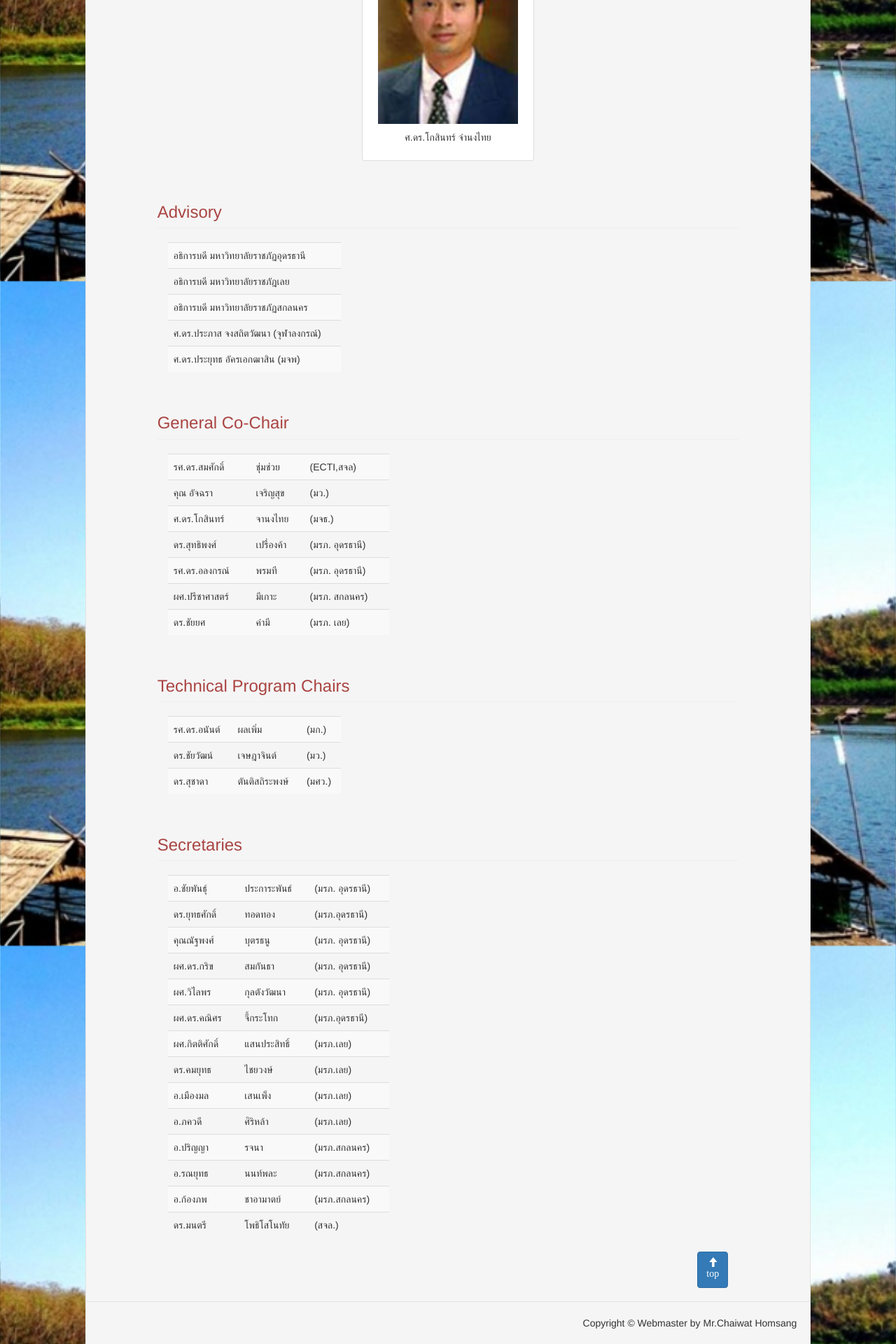
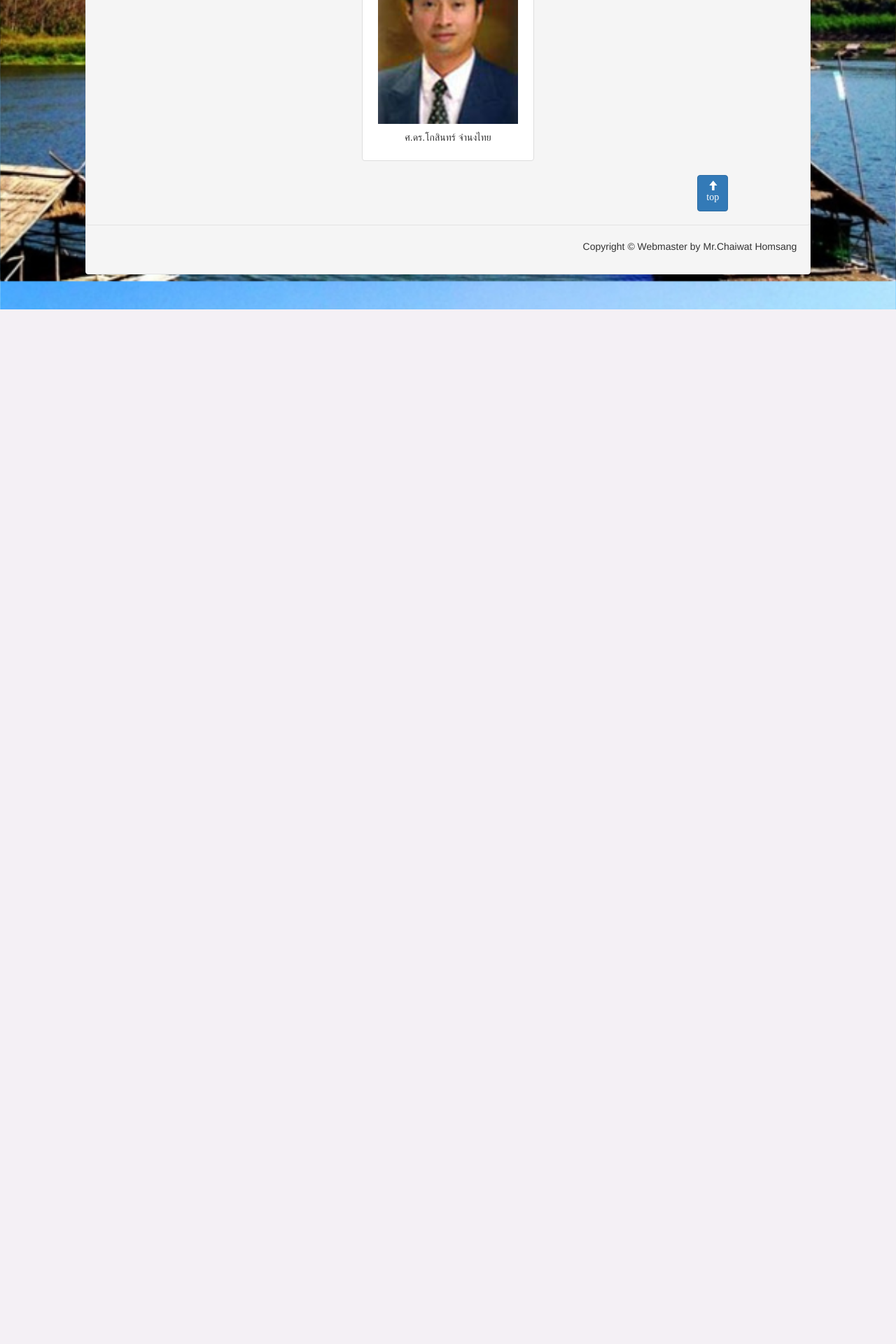
Before and after one commit to mynameistecs51/ecticard, a PHP site: page /committee.php in a window 1280 px wide. Shown: the part 1497-3417 px from the top of the page at 70% size. After the commit the page ends 1939 px from the top, so only its background shows below. Run offline with PHP 8.4, Linux system fonts and the light colour scheme.

Commit message:
Merge remote-tracking branch 'origin/master'
# Conflicts:
#	committee.php

```diff
--- a/committee.php
+++ b/committee.php
@@ -32,10 +32,10 @@
 		</tr>
 		<tr>
 			<td >
-				<div class="col-sm-6 col-md-4"></div>
+			<div class="col-sm-6 col-md-4"></div>
 				<div class="col-sm-6 col-md-4">
 					<div class="thumbnail">
-						<img src="assets/img/somsak.jpg" alt="..." style="width: 200px; height:270px; ">
+					<img src="assets/img/somsak.jpg" alt="..." style="width: 200px; height:270px; ">
 						<div class="caption text-center">
 							<p>รศ.ดร.สมศักดิ์ ชุมช่วย (สจล.)<br>นายกสมาคม ECTI </p>
 						</div>
@@ -49,183 +49,13 @@
 				<div class="col-sm-6 col-md-4"></div>
 				<div class="col-sm-6 col-md-4">
 					<div class="thumbnail">
-						<img src="assets/img/kosin.jpg" alt="..." style="width: 200px; height:270px; ">
+					<img src="assets/img/kosin.jpg" alt="..." style="width: 200px; height:270px; ">
 						<div class="caption text-center">
 							<p>ศ.ดร.โกสินทร์ จำนงไทย</p>
 						</div>
 					</div>
 				</div>
 			</td>
-		</td>
-	</tr>
-	<tr>
-		<td>
-			<h3 class="page-header text-danger">Advisory</h3>
-			<div class="col-sm-4">
-				<table  width="100%" class="table table-striped ">
-					<tr >
-						<td>อธิการบดี มหาวิทยาลัยราชภัฏอุดรธานี</td>
-					</tr>
-					<tr>
-						<td>อธิการบดี มหาวิทยาลัยราชภัฎเลย</td>
-					</tr>
-					<tr>
-						<td>อธิการบดี มหาวิทยาลัยราชภัฏสกลนคร</td>
-					</tr>
-					<tr colspan="3">
-						<td>ศ.ดร.ประภาส  จงสถิตวัฒนา (จุฬาลงกรณ์)</td>
-					</tr>
-					<tr>
-						<td>ศ.ดร.ประยุทธ  อัครเอกฒาสิน (มจพ)</td>
-					</tr>
-				</table>
-			</td>
-		</tr>
-		<tr>
-			<td >
-				<h3 class="page-header text-danger">General Co-Chair</h3>
-				<div class="col-sm-5">
-					<table width="100%" class="table table-striped ">
-						<tr >
-							<td>รศ.ดร.สมศักดิ์</td>
-							<td>ชุ่มช่วย</td>
-							<td>(ECTI,สจล)</td>
-						</tr>
-						<tr >
-							<td>คุณ อัจฉรา </td>
-							<td>เจริญสุข</td>
-							<td> (มว.)</td>
-						</tr>
-						<tr >
-							<td>ศ.ดร.โกสินทร์</td>
-							<td> จานงไทย</td>
-							<td> (มจธ.)</td>
-						</tr>
-						<tr >
-							<td>ดร.สุทธิพงศ์</td>
-							<td> เปรื่องค้า</td>
-							<td> (มรภ. อุดรธานี)</td>
-						</tr>
-						<tr >
-							<td>รศ.ดร.อลงกรณ์</td>
-							<td> พรมที </td>
-							<td>(มรภ. อุดรธานี)</td>
-						</tr>
-						<tr>
-							<td>ผศ.ปรีชาศาสตร์ </td>
-							<td> มีเกาะ </td>
-							<td>(มรภ. สกลนคร)</td>
-						</tr>
-						<tr>
-							<td>ดร.ชัยยศ </td>
-							<td>คำมี </td>
-							<td>(มรภ. เลย)</td>
-						</tr>
-					</table>
-				</div>
-			</td>
-		</tr>
-		<tr>
-			<td >
-				<h3 class="page-header text-danger">Technical Program Chairs</h3>
-				<div class="col-sm-4">
-					<table width="100%" class="table table-striped ">
-						<tr >
-							<td>รศ.ดร.อนันต์ </td>
-							<td>ผลเพิ่ม </td>
-							<td>(มก.)</td>
-						</tr>
-						<tr>
-							<td>ดร.ชัยวัฒน์ </td>
-							<td>เจษฎาจินต์ </td>
-							<td>(มว.)</td>
-						</tr>
-						<tr>
-							<td>ดร.สุชาดา</td>
-							<td> ตันติสถิระพงษ์</td>
-							<td> (มศว.)</td>
-						</tr>
-					</table>
-				</div>
-			</td>
-		</tr>
-		<tr>
-			<td>
-				<h3 class="page-header text-danger">Secretaries</h3>
-				<div class="col-sm-5">
-					<table width="100%" class="table table-striped ">
-						<tr >
-							<td>อ.ชัยพันธุ์ </td>
-							<td>ประการะพันธ์ </td>
-							<td>(มรภ. อุดรธานี)</td>
-						</tr>
-						<tr>
-							<td>ดร.ยุทธศักดิ์</td>
-							<td> ทอดทอง </td>
-							<td>(มรภ.อุดรธานี)	</td>
-						</tr>
-						<tr>
-							<td>คุณณัฐพงศ์ </td>
-							<td>บุตรธนู </td>
-							<td>(มรภ. อุดรธานี)</td>
-						</tr>
-						<tr>
-							<td>ผศ.ดร.กริข </td>
-							<td>สมกันธา </td>
-							<td>(มรภ. อุดรธานี)</td>
-						</tr>
-						<tr>
-							<td>ผศ.วิไลพร </td>
-							<td> กุลตังวัฒนา </td>
-							<td>(มรภ. อุดรธานี)</td>
-						</tr>
-						<tr>
-							<td>ผศ.ดร.คณิศร </td>
-							<td>จี้กระโทก </td>
-							<td>(มรภ.อุดรธานี)</td>
-						</tr>
-						<tr>
-							<td>ผศ.กิตติศักดิ์ </td>
-							<td>แสนประสิทธิ์</td>
-							<td> (มรภ.เลย)</td>
-						</tr>
-						<tr>
-							<td>ดร.คมยุทธ </td>
-							<td> ไชยวงษ์</td>
-							<td> (มรภ.เลย)</td>
-						</tr>
-						<tr>
-							<td>อ.เมืองมล </td>
-							<td>เสนเพ็ง</td>
-							<td> (มรภ.เลย)</td>
-						</tr>
-						<tr>
-							<td>อ.ภควดี </td>
-							<td>ศิริหล้า </td>
-							<td>(มรภ.เลย)</td>
-						</tr>
-						<tr>
-							<td>อ.ปริญญา</td>
-							<td> รจนา </td>
-							<td>(มรภ.สกลนคร)</td>
-						</tr>
-						<tr>
-							<td>อ.รณยุทธ </td>
-							<td>นนท์พละ</td>
-							<td> (มรภ.สกลนคร)</td>
-						</tr>
-						<tr>
-							<td>อ.ก้องภพ</td>
-							<td> ชาอามาตย์</td>
-							<td> (มรภ.สกลนคร)</td>
-						</tr>
-						<tr>
-							<td>ดร.มนตรี </td>
-							<td>โพธิโสโนทัย </td>
-							<td>(สจล.)</td>
-						</tr>
-					</table>
-				</div>
 			</td>
 		</tr>
 	</table>
```
